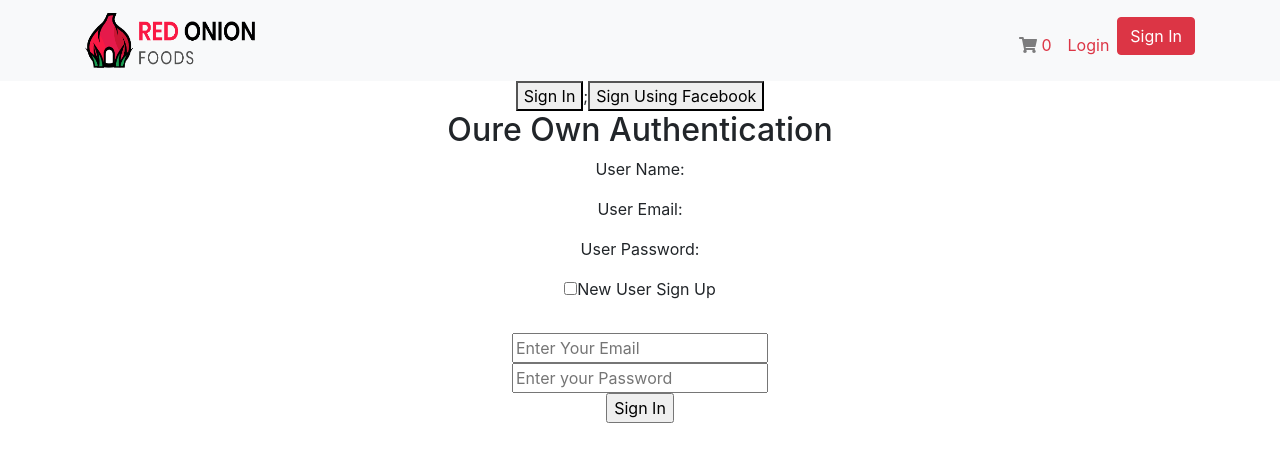
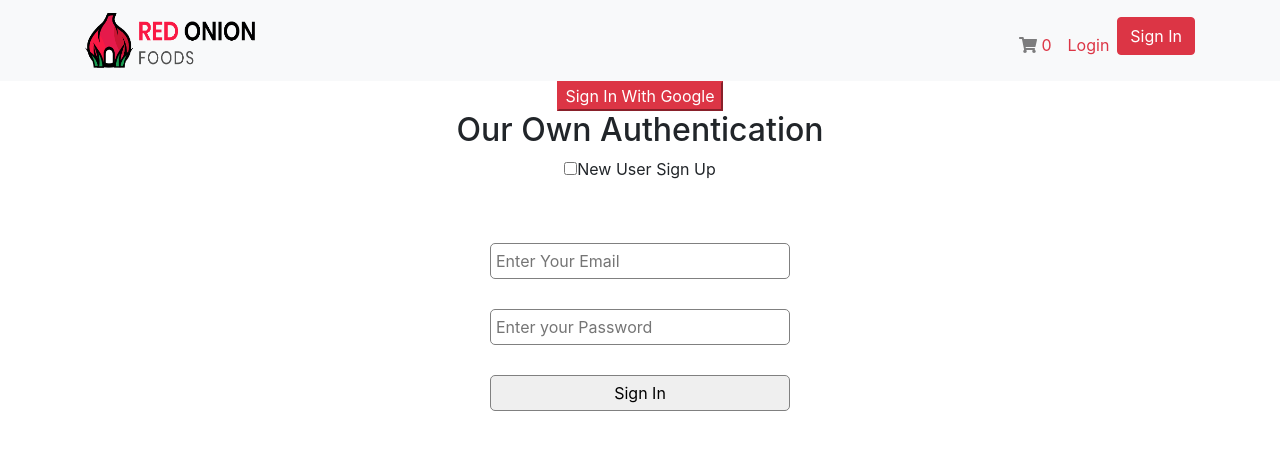
Before and after one commit to mdrefathossen/red-onion-project, a React (Create React App) app: page /login in a window 1280 px wide. Shown: the top 462 px of the page. Built offline with nearby package versions, Linux system fonts and the light colour scheme.

Commit message:
fix some issu

```diff
--- a/src/App.js
+++ b/src/App.js
@@ -24,7 +24,7 @@ export const UserContex = createContext();
 function App() {
   const [loggedInUser,setLoggedInUser] = useState({});
   const [cart,setCart] = useState([]);
-  console.log(cart.length)
+
 
    useEffect(() => {
      const saveCart = getDatabaseCart;
@@ -75,7 +75,7 @@ function App() {
 
 
   }
-  console.log(cart.name)
+
 
 
 
--- a/src/component/FoodDetails/FoodDetails.js
+++ b/src/component/FoodDetails/FoodDetails.js
@@ -11,7 +11,7 @@ const FoodDetails = (props) => {
     const handalShipment = () => {
         history.push('/shipment');
     }
-    console.log(props.food)
+
     const [quantity, setQuantity] =useState(1);
     const handleQuantity = (sign) => {
         const currentQuantity = quantity;
--- a/src/component/Header/Header.js
+++ b/src/component/Header/Header.js
@@ -12,7 +12,7 @@ import { UserContex } from '../../App';
 
 const Header = (props) => {
     const [loggedInUser,setLoggedInUser] = useContext(UserContex);
-    console.log(loggedInUser.displayName)
+
     return (
 
         <Nav class="navbar navbar-expand-lg navbar-light bg-light sticky-top">
--- a/src/component/Login/Login.css
+++ b/src/component/Login/Login.css
@@ -15,3 +15,11 @@
 .error{
     color: red;
 }
+.input-form .input-field {
+    /* display: block; */
+    margin-top: 30px;
+    padding: 5px;
+    border: 1px solid gray;
+    border-radius: 5px;
+    width: 300px;
+}
--- a/src/component/Login/Login.js
+++ b/src/component/Login/Login.js
@@ -1,6 +1,5 @@
 import React, { useContext, useState } from 'react';
 
-import './Login.css'
 
 import './Login.css';
 import { UserContex } from '../../App';
@@ -44,7 +43,7 @@ const Login = () => {
 
 
     const handalChange = (e) => {
-      console.log(e.target.name,e.target.value)
+      // console.log(e.target.name,e.target.value)
       let isFieldValid = true;
       if(e.target.name ===  'email'){
         isFieldValid = /\S+@\S+\.\S+/.test(e.target.value);
@@ -94,28 +93,26 @@ const Login = () => {
         <div className="login">
         {
            user.isSignedIn ? <button onClick={signOut} >Sign Out</button> :
-            <button onClick={googleSingIn}>Sign In</button>
+            <button className="btn-danger" onClick={googleSingIn}>Sign In With Google</button>
 
-        };
-        <button>Sign  Using Facebook</button>
+        }
+
          {
              user.isSignedIn && <p>Welcome to {user.name}</p>
          }
-         <h2>Oure Own Authentication</h2>
-         <p>User Name:{user.name} </p>
-         <p>User Email: {user.email}</p>
-         <p>User Password: {user.password} </p>
-         <form onSubmit={handalSubmit}>
+         <h2>Our Own Authentication</h2>
+
+         <form className="input-form" onSubmit={handalSubmit}>
              <input type="checkbox" onChange={() => setNewUser(!newUser)} name="newUser" id="" />
              <label htmlFor="newUser">New User Sign Up</label>
              <br />
-          { newUser && <input name="name" onBlur={handalChange} type="text" placeholder="Enter Your Name" />}
+          { newUser && <input className="input-field" name="name" onBlur={handalChange} type="text" placeholder="Enter Your Name" />}
           <br/>
-         <input type="text" name="email" onBlur={handalChange} placeholder="Enter Your Email" required />
+         <input type="text" className="input-field" name="email" onBlur={handalChange} placeholder="Enter Your Email" required />
          <br />
-         <input type="password" onBlur={handalChange} name="password" id="" placeholder="Enter your Password" required />
+         <input type="password" className="input-field" onBlur={handalChange} name="password" id="" placeholder="Enter your Password" required />
          <br/>
-         <input type="submit" value={ newUser ? "Sign Up" : "Sign In"}  />
+         <input type="submit" className="input-field" value={ newUser ? "Sign Up" : "Sign In"}  />
          </form>
          <p style={{color:'red'}}>{user.error} </p>
          { user.success &&  <p style={{color:'green'}}> User {newUser ? 'Create' : 'Logged in'} Successfully </p>
--- a/src/component/Login/LoginManager.js
+++ b/src/component/Login/LoginManager.js
@@ -22,8 +22,8 @@ export  const handalGoogleSingIn = () => {
         // console.log(displayName,photoURL,email)
     })
     .catch(err => {
-        console.log(err);
-        console.log(err.message)
+        // console.log(err);
+        // console.log(err.message)
     })
  }
  export const handalSignOut = () => {
@@ -94,6 +94,6 @@ export const signInWtihEmailAndPassword = (email,password) => {
         }).catch((error) => {
         // An error occurred
         // ...
-        console.log(error)
+        // console.log(error)
         });
 }
--- a/src/component/Login/firebase.config.js
+++ b/src/component/Login/firebase.config.js
@@ -1,5 +1,3 @@
-import React from 'react';
-
 const firebaseConfig = {
     apiKey: "AIzaSyBooVOe__TyOMLZt6Qu-3FUvCUTCjC5E04",
     authDomain: "firsttest-b640e.firebaseapp.com",
--- a/src/component/Shipment/Shipment.js
+++ b/src/component/Shipment/Shipment.js
@@ -13,9 +13,12 @@ const Shipment = () => {
     const { register, handleSubmit, watch, formState: { errors } } = useForm();
     const [cart,setCart] = useState([]);
 
-    const onSubmit = data => console.log(data);
+    // const onSubmit = data => console.log(data);
+    const onSubmit = (data) => {
+        // console.log()
+    }
 
-    console.log(watch("example")); // watch input value by passing the name of it
+     // watch input value by passing the name of it
     useEffect(() => {
         const saveCart = getDatabaseCart();
         const foodkey = Object.keys(saveCart);
@@ -25,7 +28,7 @@ const Shipment = () => {
             return food
         })
         setCart(foodItem);
-        console.log(foodItem)
+
     },[]);
     const removeFood = (foodKey) => {
         const newCart = cart.filter(fd => fd.key !== foodKey);
```
Also changed, not shown: 1 other file (tests, documents, lock files or other folders).
